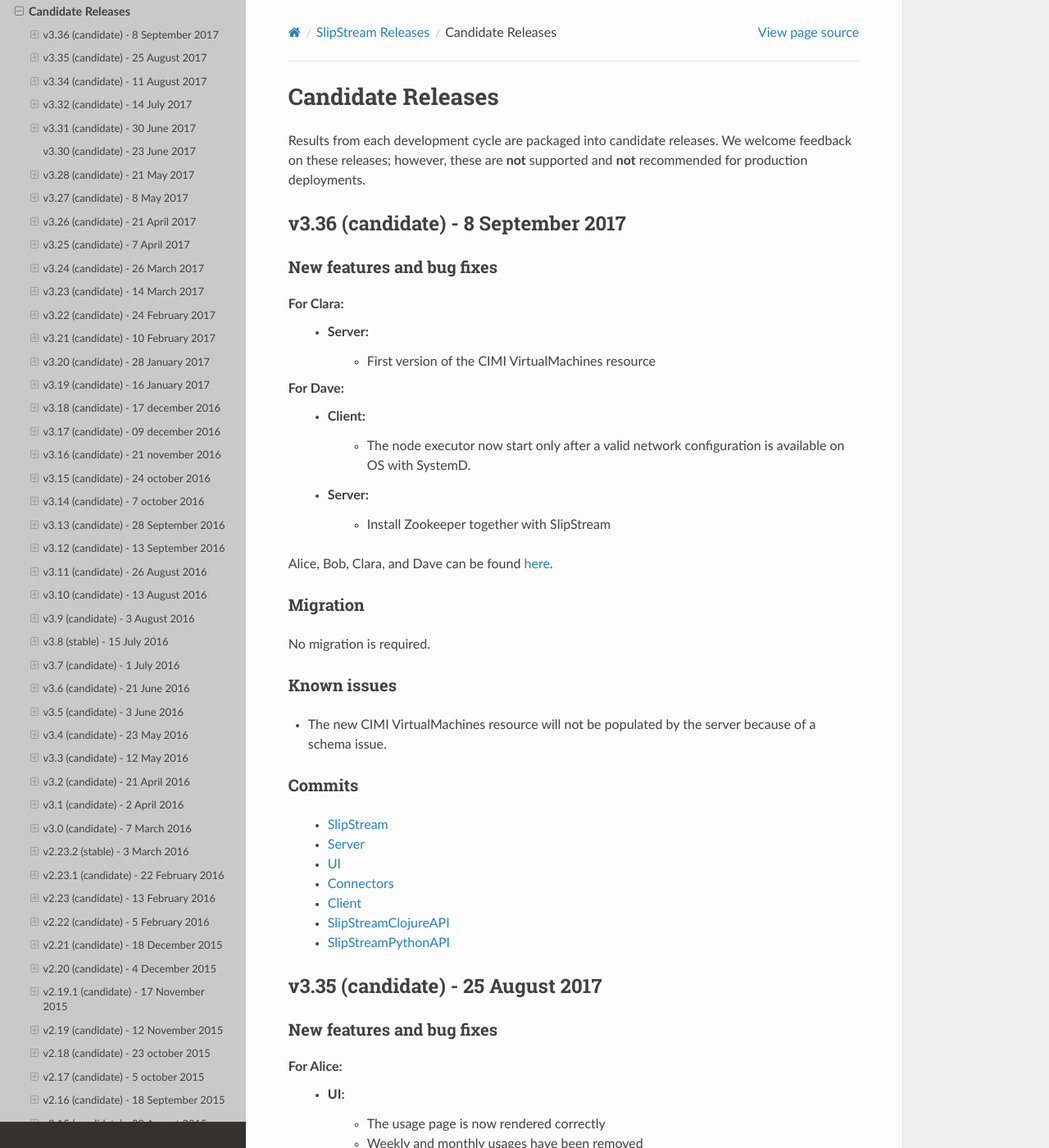
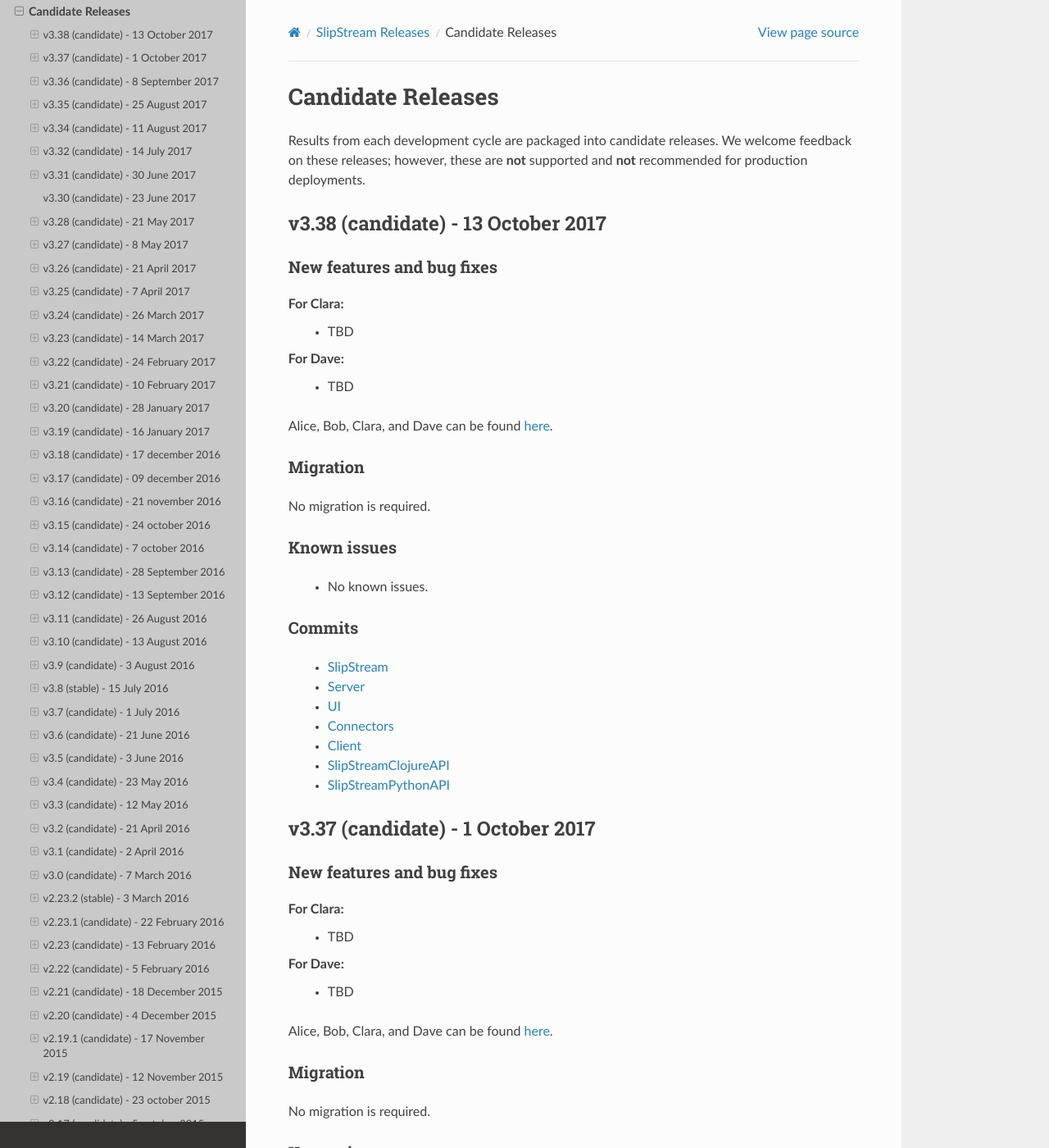
Before and after one commit to slipstream/SlipStreamDocumentation, a Sphinx documentation site: the page built from docs/release_notes/candidate_releases.rst, in a window 1280 px wide and 1400 px high. Shown: the whole window at 82% size. Built offline with Sphinx 7.4.7 and the Read the Docs theme 2.0.0, drawn with Linux system fonts in a browser that asks for light colours; some of the changed text lies outside the part shown.

Commit message:
skeletons for release notes

```diff
--- a/docs/release_notes/candidate_releases.rst
+++ b/docs/release_notes/candidate_releases.rst
@@ -4,6 +4,78 @@
 Results from each development cycle are packaged into candidate
 releases. We welcome feedback on these releases; however, these are
 **not** supported and **not** recommended for production deployments.
+
+
+v3.38 (candidate) - 13 October 2017
+-----------------------------------
+
+New features and bug fixes
+~~~~~~~~~~~~~~~~~~~~~~~~~~
+
+For Clara:
+ - TBD
+For Dave:
+ - TBD
+
+Alice, Bob, Clara, and Dave can be found
+`here <http://sixsq.com/personae/>`_.
+
+Migration
+~~~~~~~~~
+
+No migration is required.
+
+Known issues
+~~~~~~~~~~~~
+
+ - No known issues.
+
+Commits
+~~~~~~~
+
+ -  `SlipStream <https://github.com/slipstream/SlipStream/compare/v3.37...v3.38>`__
+ -  `Server <https://github.com/slipstream/SlipStreamServer/compare/v3.37...v3.38>`__
+ -  `UI <https://github.com/slipstream/SlipStreamUI/compare/v3.37...v3.38>`__
+ -  `Connectors <https://github.com/slipstream/SlipStreamConnectors/compare/v3.37...v3.38>`__
+ -  `Client <https://github.com/slipstream/SlipStreamClient/compare/v3.37...v3.38>`__
+ -  `SlipStreamClojureAPI <https://github.com/slipstream/SlipStreamClojureAPI/compare/v3.37...v3.38>`__
+ -  `SlipStreamPythonAPI <https://github.com/slipstream/SlipStreamPythonAPI/compare/v3.37...v3.38>`__
+
+
+v3.37 (candidate) - 1 October 2017
+----------------------------------
+
+New features and bug fixes
+~~~~~~~~~~~~~~~~~~~~~~~~~~
+
+For Clara:
+ - TBD
+For Dave:
+ - TBD
+
+Alice, Bob, Clara, and Dave can be found
+`here <http://sixsq.com/personae/>`_.
+
+Migration
+~~~~~~~~~
+
+No migration is required.
+
+Known issues
+~~~~~~~~~~~~
+
+ - No known issues.
+
+Commits
+~~~~~~~
+
+ -  `SlipStream <https://github.com/slipstream/SlipStream/compare/v3.36...v3.37>`__
+ -  `Server <https://github.com/slipstream/SlipStreamServer/compare/v3.36...v3.37>`__
+ -  `UI <https://github.com/slipstream/SlipStreamUI/compare/v3.36...v3.37>`__
+ -  `Connectors <https://github.com/slipstream/SlipStreamConnectors/compare/v3.36...v3.37>`__
+ -  `Client <https://github.com/slipstream/SlipStreamClient/compare/v3.36...v3.37>`__
+ -  `SlipStreamClojureAPI <https://github.com/slipstream/SlipStreamClojureAPI/compare/v3.36...v3.37>`__
+ -  `SlipStreamPythonAPI <https://github.com/slipstream/SlipStreamPythonAPI/compare/v3.36...v3.37>`__
 
 
 v3.36 (candidate) - 8 September 2017
```
